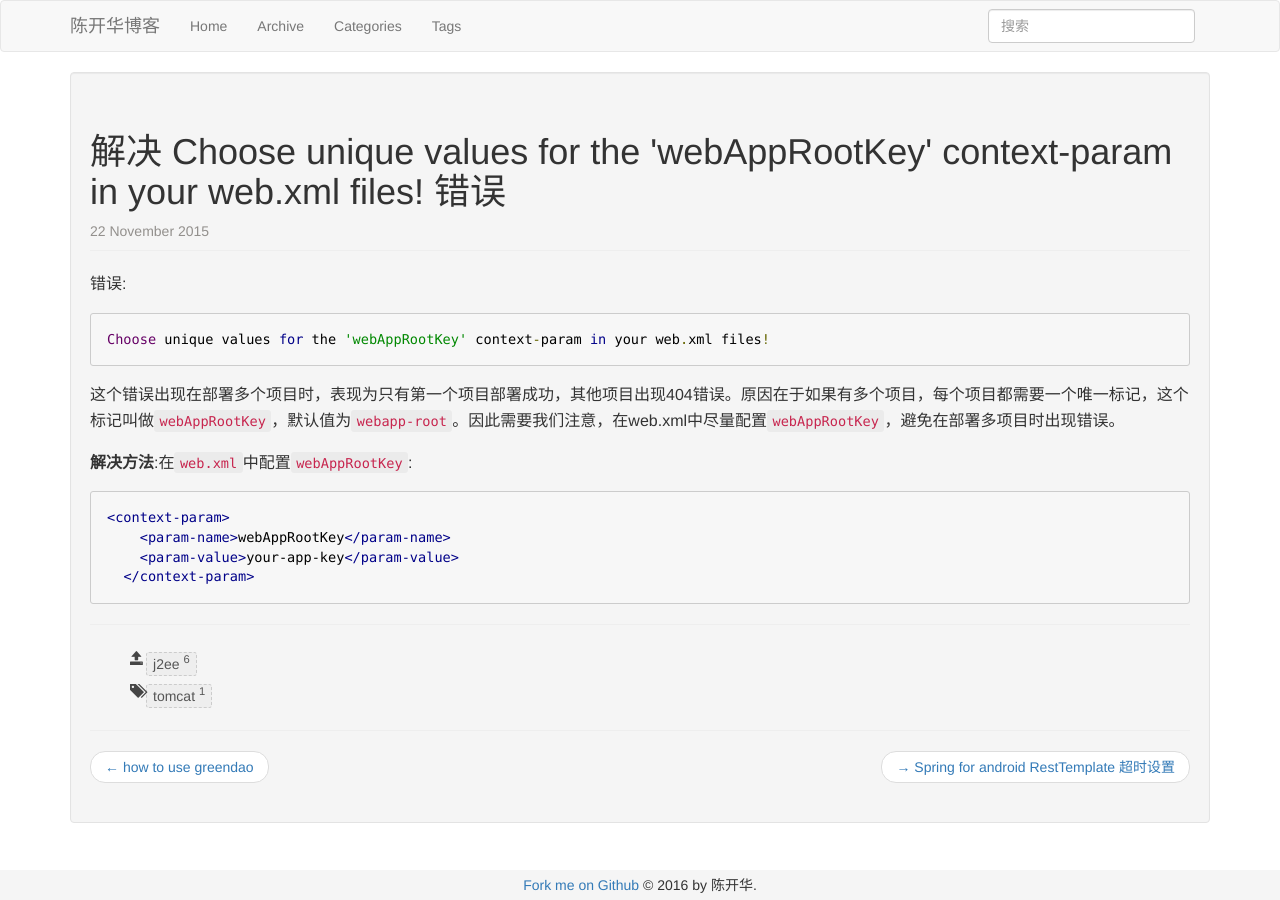
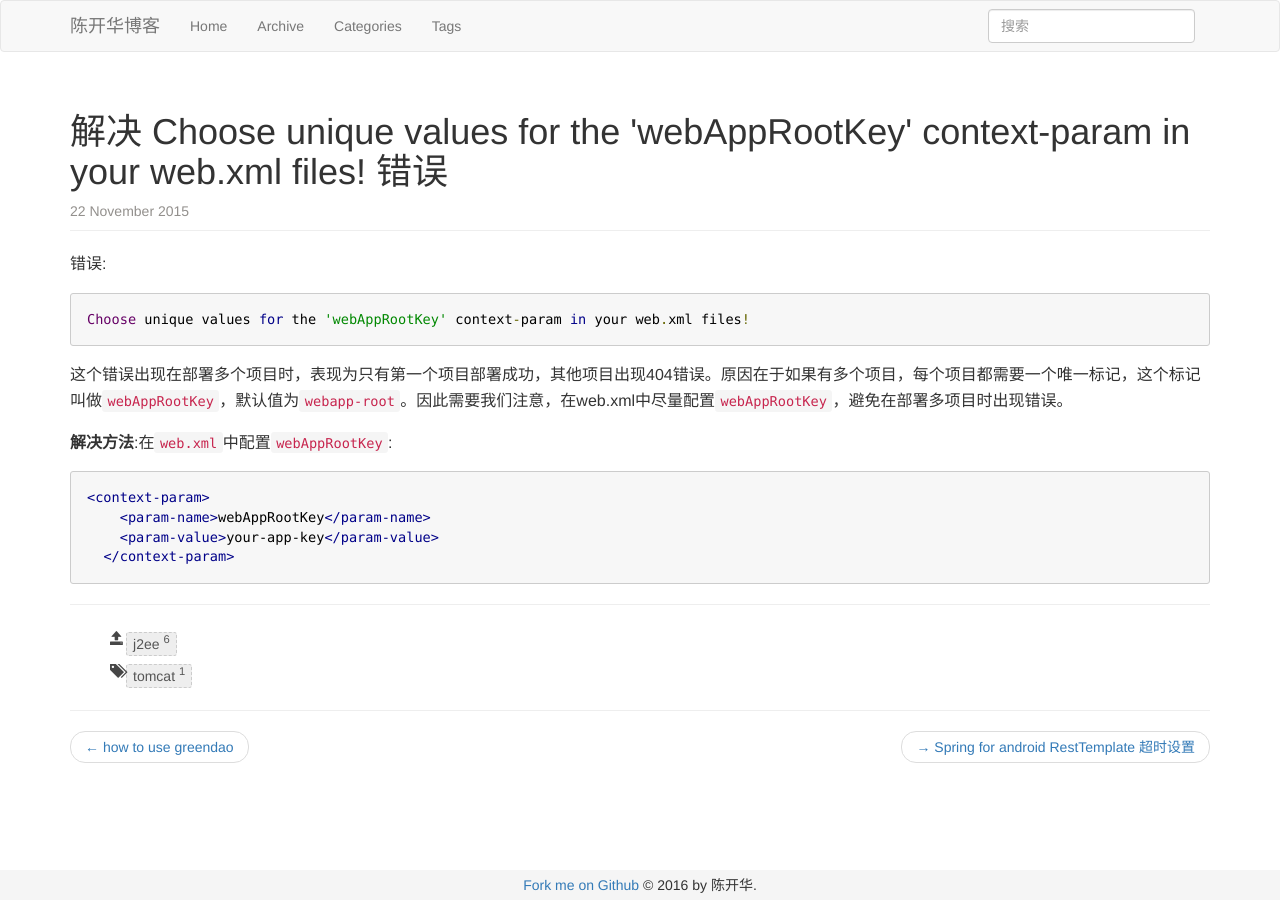
Before and after one commit to ichenkaihua/clear-bootstrap-jekyll-theme, a Jekyll site: the page built from _posts/2015-11-22-tomcat-multi-project-webapprootkey.md, in a window 1280 px wide. Built offline with Jekyll 4.4.1, drawn with Linux system fonts in a browser that asks for light colours; some web fonts are replaced; comment, search, counter and statistics services are not loaded.

Commit message:
修复细节

```diff
--- a/_includes/foot.html
+++ b/_includes/foot.html
@@ -5,8 +5,8 @@
     <script src="{{ site.baseurl }}assets/js/application.js"></script>
     <script src="{{ site.baseurl }}assets/google-code-prettify/prettify.js"></script>
     <script src="{{ site.baseurl }}assets/jekyll-search.js" type="text/javascript"></script>
-    <script src="http://cdn.bootcss.com/bootstrap-material-design/0.5.9/js/material.min.js"></script>
-    <script src="http://cdn.bootcss.com/bootstrap-material-design/0.5.9/js/ripples.min.js"></script>
+  <!--   <script src="http://cdn.bootcss.com/bootstrap-material-design/0.5.9/js/material.min.js"></script>
+    <script src="http://cdn.bootcss.com/bootstrap-material-design/0.5.9/js/ripples.min.js"></script> -->
 
     <script type="text/javascript">
       $(document).ready(function() {
@@ -44,9 +44,9 @@
         fuzzy: false
       })
 
-$.material.ripples()
+/*$.material.ripples()
         $.material.ripples()
-
+*/
 
 
     </script>
--- a/_includes/head.html
+++ b/_includes/head.html
@@ -21,8 +21,8 @@
     <meta name="viewport" content="width=device-width, initial-scale=1.0">
 
 
-     <link rel="stylesheet" type="text/css" href="///fonts.useso.com/css?family=Roboto:300,400,500,700">
-  <link rel="stylesheet" type="text/css" href="///fonts.useso.com/icon?family=Material+Icons">
+<!--      <link rel="stylesheet" type="text/css" href="///fonts.useso.com/css?family=Roboto:300,400,500,700">
+  <link rel="stylesheet" type="text/css" href="///fonts.useso.com/icon?family=Material+Icons"> -->
 
     <!-- Bootstrap styles -->
     <link href="http://cdn.bootcss.com/bootstrap/3.3.6/css/bootstrap.min.css" rel="stylesheet">
@@ -32,7 +32,7 @@
     <link href="http://cdn.bootcss.com/bootstrap-material-design/0.5.9/css/bootstrap-material-design.min.css" rel="stylesheet">
 
 
-    <link href="http://cdn.bootcss.com/bootstrap-material-design/0.5.9/css/ripples.min.css" rel="stylesheet">
+    <!-- <link href="http://cdn.bootcss.com/bootstrap-material-design/0.5.9/css/ripples.min.css" rel="stylesheet"> -->
 
 
     <!-- Custom styles -->
--- a/_layouts/post.html
+++ b/_layouts/post.html
@@ -3,10 +3,11 @@
 ---
 
 
-<div class="row">
-  <div class="col-md-{% if page.fullwidth == true %}12{% else %}9{% endif %}" role="main">
-<div class="well page">
+<div class="row" >
+  <div class="col-md-{% if page.fullwidth == true %}12{% else %}9{% endif %}" role="main" style="background: #fff">
+<!-- <div class="well page"> -->
     <!-- article header -->
+
     <div class="page-header">
         <h1 id="title">
               {{ page.title }} {% if page.tagline %}<small>{{page.tagline}}</small>{% endif %}
@@ -81,7 +82,7 @@
 
   </div>
 
-</div>
+<!-- </div> -->
    <!-- class="col-md-9" -->
   <!-- directory side navigation -->
   {% unless page.fullwidth == true %}
--- a/index.html
+++ b/index.html
@@ -11,9 +11,6 @@
 
 <div class="row">
     <div class="col-md-9">
-
-
-
 
 
     {% for post in paginator.posts %}
```
